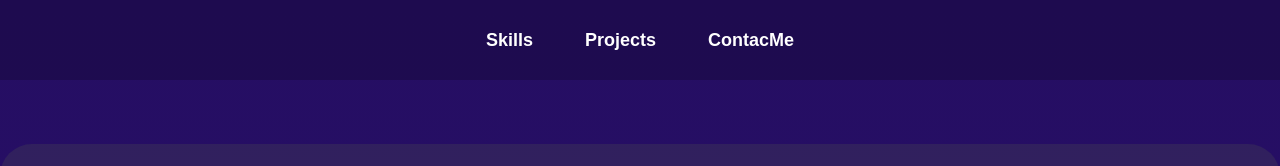
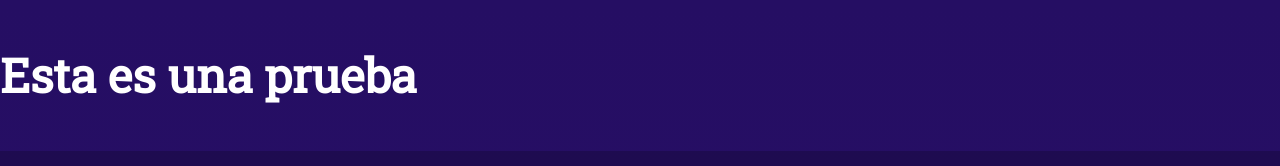
Before and after one commit to CiroAntony/Portafolio, a plain HTML site: page index.html in a window 1280 px wide. Shown: the top 166 px of the page. Drawn offline with nearby package versions, Linux system fonts and the light colour scheme.

Commit message:
Esta es una prueba

```diff
--- a/index.html
+++ b/index.html
@@ -3,7 +3,8 @@
 
 <head>
   <title>Ciro Antony Vasquez - Portafolio</title>
-  <meta name="description" content="Echa un vistazo a mi portafolio de programación para ver algunos de mis proyectos más recientes. Programador apasionado por la creación de soluciones innovadoras.">
+  <meta name="description"
+    content="Echa un vistazo a mi portafolio de programación para ver algunos de mis proyectos más recientes. Programador apasionado por la creación de soluciones innovadoras.">
   <meta name="author" content="Ciro Antony Vasquez">
   <meta name="keywords" content="Ciro Antony Vasquez, Portafolio, Programación, Ejemplos de Proyectos">
   <meta charset="UTF-8">
@@ -12,6 +13,7 @@
 </head>
 
 <body>
+  <h1>Esta es una prueba</h1>
   <header class="main-header">
     <nav class="nav">
       <a href="#skills" class="link">Skills</a>
```
